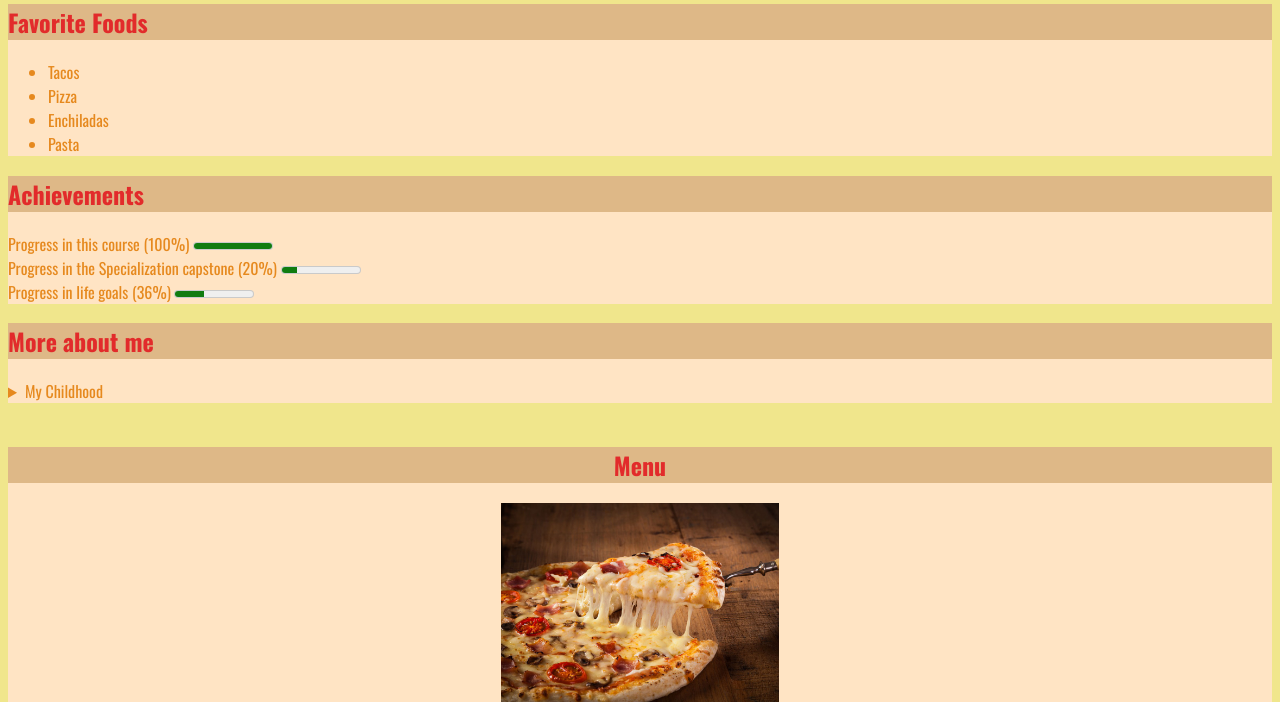
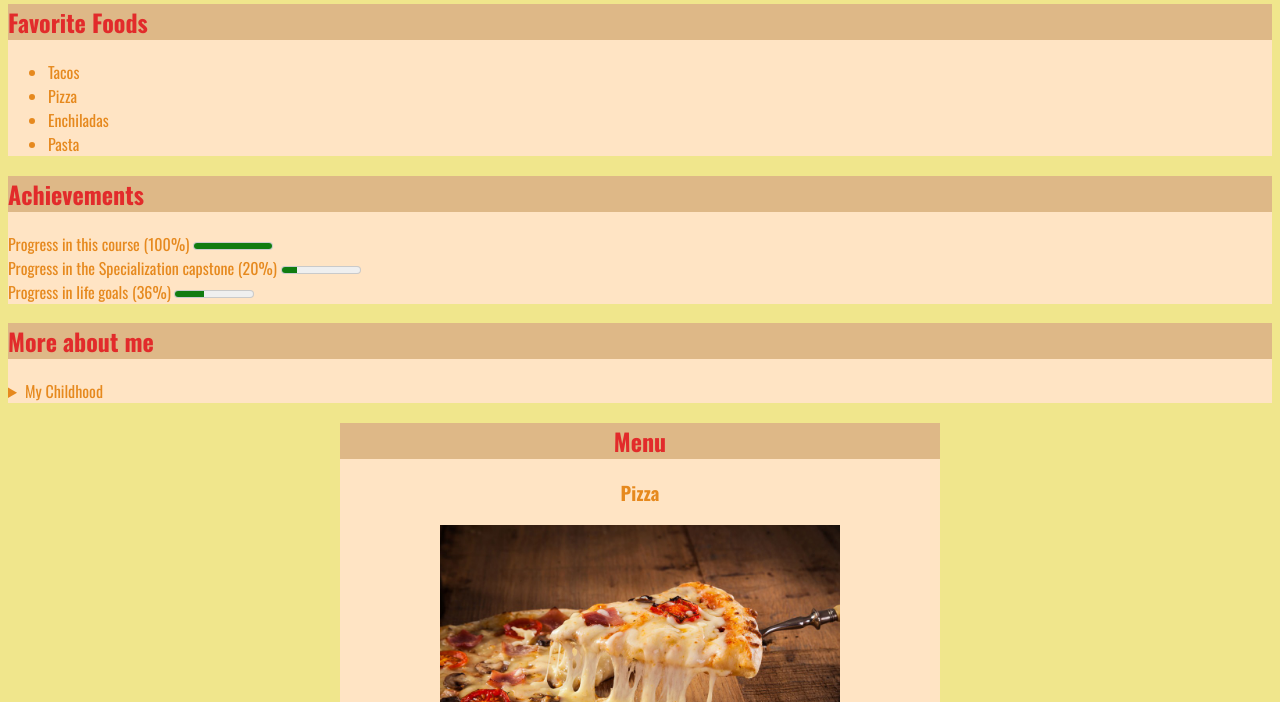
Before and after one commit to LuisJVillegas/CSSTutorial, a plain HTML site: page index.html in a window 1280 px wide. Shown: the part 142-844 px from the top of the page. Drawn offline with nearby package versions, Linux system fonts and the light colour scheme.

Commit message:
Centered the Menu section

```diff
--- a/css/layout.css
+++ b/css/layout.css
@@ -37,7 +37,19 @@ section {
 }
 
 #menu {
+  color: #e6891e;
+  background-color: bisque;
   text-align: center;
+  display: block;
+  width: 600px;
+  margin: 0 auto 20px;
+}
+
+#pizza_slice {
+  display: block;
+  width: 400px;
+  margin: 0 auto;
+  padding-bottom: 20px;
 }
 
 details {
--- a/index.html
+++ b/index.html
@@ -47,11 +47,12 @@
             <summary> My Childhood </summary>
             I'm a mexican engineer expanding my software skills.
         </details>
-    </section> <br>
+    </section>
 
     <section id="menu">
         <h2> Menu </h2>
-        <img src="imgs/pizza_slice.jpg" alt="A slice of pizza being cut" height="200">
+        <h3> Pizza </h3>
+        <img id="pizza_slice" src="imgs/pizza_slice.jpg" alt="A slice of pizza being cut" width="400">
     </section>
 
     <footer>
```
Also changed, not shown: imgs/newlogo.png (deleted).
